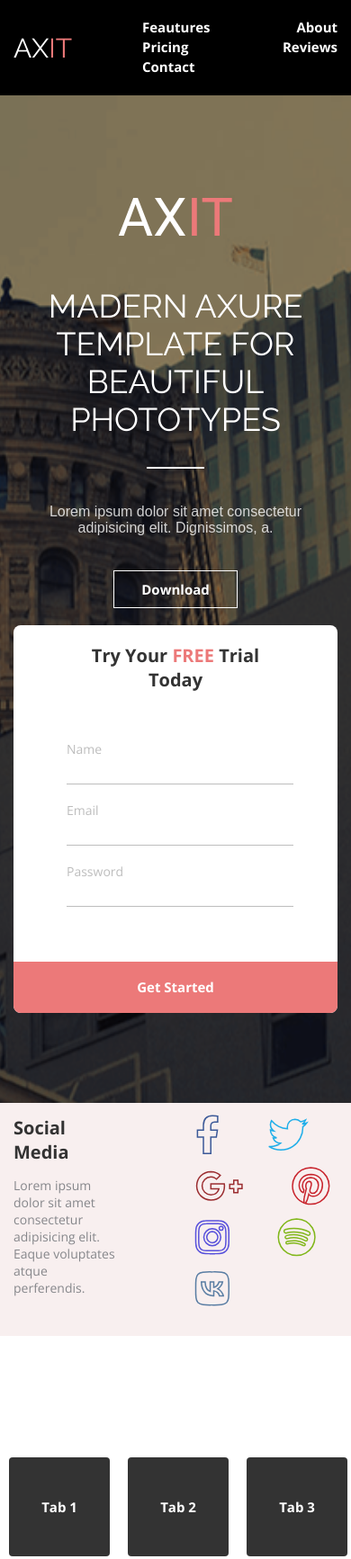
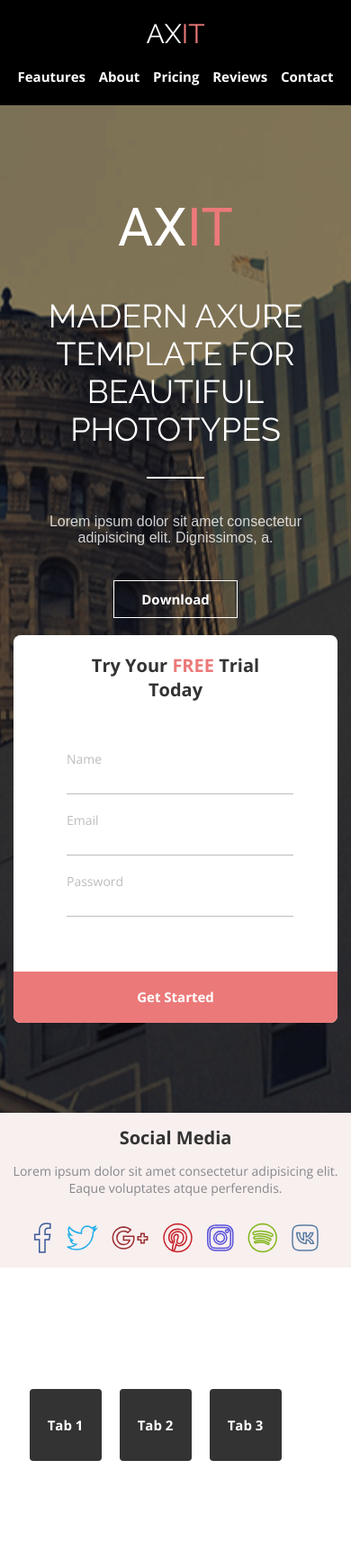
Before and after one commit to revolt1811/FE36-Landing-Pirogova-Valeriya, a website: page index.html in a window 390 px wide. Shown: the top 1733 px of the page at 90% size. Drawn offline with nearby package versions, Linux system fonts and the light colour scheme.

Commit message:
add media

```diff
--- a/css/adapt.css
+++ b/css/adapt.css
@@ -4,6 +4,9 @@
   }
   .price__list{
     margin-bottom: 20px;
+  }
+  .price__list:last-child{
+    margin-bottom: 0;
   }
 }
 @media(max-width:1086px){
@@ -12,21 +15,42 @@
   }
 }
 @media(max-width:1022px){
+  .navigation{
+    width: 62%;
+  }
   .tabs__img{
     width: 230px;
   }
-  .icons li .fa-brands{
-    font-size: 42px;
-    margin-bottom: 15px;
+  .media__wrap{
+    flex-direction: column;
+    align-items: center;
+  }
+  .media__text{
+    text-align:center;
+  }
+  .media__text--paragraf{
+    margin-bottom: 30px;
+    text-align: center;
+  }
+  .icons{
+    width: 80%;
+    justify-content: space-evenly;
   }
 }
 @media(max-width:990px){
+  .navigation{
+    width: 72%;
+  }
   .fback__wrap{
     justify-content: space-around;
   }
   .fback__card{
-    margin: 15px;
+    margin-bottom: 30px;
   }
+  .fback__card:last-child{
+    margin-bottom: 0;
+  }
+
 }
 @media(max-width:975px){
   .main__inform{
@@ -58,8 +82,20 @@
   .tabs__img{
     display: none;
   }
+  .tabs__wrap{
+    justify-content: space-around;
+  }
 }
-@media(max-width:672px){
+@media(max-width:693px){
+  .header__wrap{
+    flex-direction: column;
+  }
+  .navigation{
+    width: 82%;
+  }
+  .logo{
+    margin-bottom: 20px;
+  }
   .tabs__btn {
     display:flex;
     justify-content: space-around;
@@ -86,3 +122,37 @@
   }
 
 }
+@media(max-width:660px){
+  .fback__card{
+    margin-bottom: 35px;
+  }
+}
+@media(max-width:625px){
+  .icons{
+    width: 90%;
+  }
+}
+@media(max-width:400px){
+  .navigation{
+    width: 90%;
+  }
+  .tabs__btn--item {
+    width: 80px;
+    line-height: 80px;
+  }
+  .tabs__btn--item:active::before{
+  content: '';
+  width: 80px;
+  height: 80px;
+  }
+  .tabs__btn--item:hover::before{
+  width: 80px;
+  height: 80px;
+  }
+  .tabs__content--wrap{
+    width:90%;
+  }
+
+
+
+}
--- a/css/header.css
+++ b/css/header.css
@@ -28,20 +28,22 @@
 }
 .navigation{
   margin: 0 15px;
+  width: 42%;
 }
 .navigation__list{
+
   display:flex;
   flex-wrap: wrap;
   justify-content: space-between;
 }
 .navigation__list--item {
-  margin-left: 48px;
 }
-.navigation__list a{
+.navigation__list--item a{
   color: #fff;
   font-family: 'Open Sans', sans-serif;
   font-weight: 600;
   font-size: 15px;
+  transition: 0.3s;
 }
 .navigation__list--item{
   border-bottom: 2px solid rgb(0, 0, 0, 0);
@@ -51,3 +53,6 @@
   border-bottom: 2px solid #EC7979 ;
   transform: scale(1.1) translate(-5px, 2px);
 }
+.navigation__list--item a:active{
+  color: #EC7979;
+}
--- a/css/media.css
+++ b/css/media.css
@@ -12,19 +12,17 @@
   width: 365px;
   margin: 0 15px;
 }
-.media__text--paragraf {
-}
+
 .icons {
+  width: 55%;
   display: flex;
+  justify-content: space-between;
   margin: 0 15px;
   flex-wrap: wrap;
+  align-self: center;
 }
 
 .icons li{
-  margin-left: 55px;
-  display: flex;
-  justify-content: center;
-  align-items: center;
   cursor: pointer;
 }
 .icons li .fa-brands{
--- a/css/tabs.css
+++ b/css/tabs.css
@@ -56,12 +56,7 @@
   z-index: 5;
   position: relative;
 }
-.tabs__content{
 
-}
-.tabs__content #tab_01{
-
-}
 .tabs__content--block {
   display: none;
 }
--- a/index.html
+++ b/index.html
@@ -8,7 +8,7 @@
   <title>Document</title>
 </head>
 <body>
-<section id="header">
+<header id="header">
   <div class="container">
     <div class="header__wrap">
       <div class="logo">
@@ -25,8 +25,8 @@
       </nav>
     </div>
   </div>
-</section>
-<section id="main">
+</header>
+<main id="main">
   <div class="container">
     <div class="main__wrap">
       <div class="main__inform">
@@ -62,7 +62,7 @@
       </div>
     </div>
   </div>
-</section>
+</main>
 <section id="media">
   <div class="container">
     <div class="media__wrap">
@@ -337,7 +337,7 @@
     </div>
   </div>
  </section>
- <section id="footer">
+ <footer id="footer">
   <div class="container">
     <div class="footer__wrap">
       <ul class="footer__icons">
@@ -352,6 +352,6 @@
       <span>© 2022 Axure Themes</span>
     </div>
   </div>
- </section>
+ </footer>
 </body>
 </html>
```
Also changed, not shown: package.json (added, +25 -0 lines), 2 other files.
